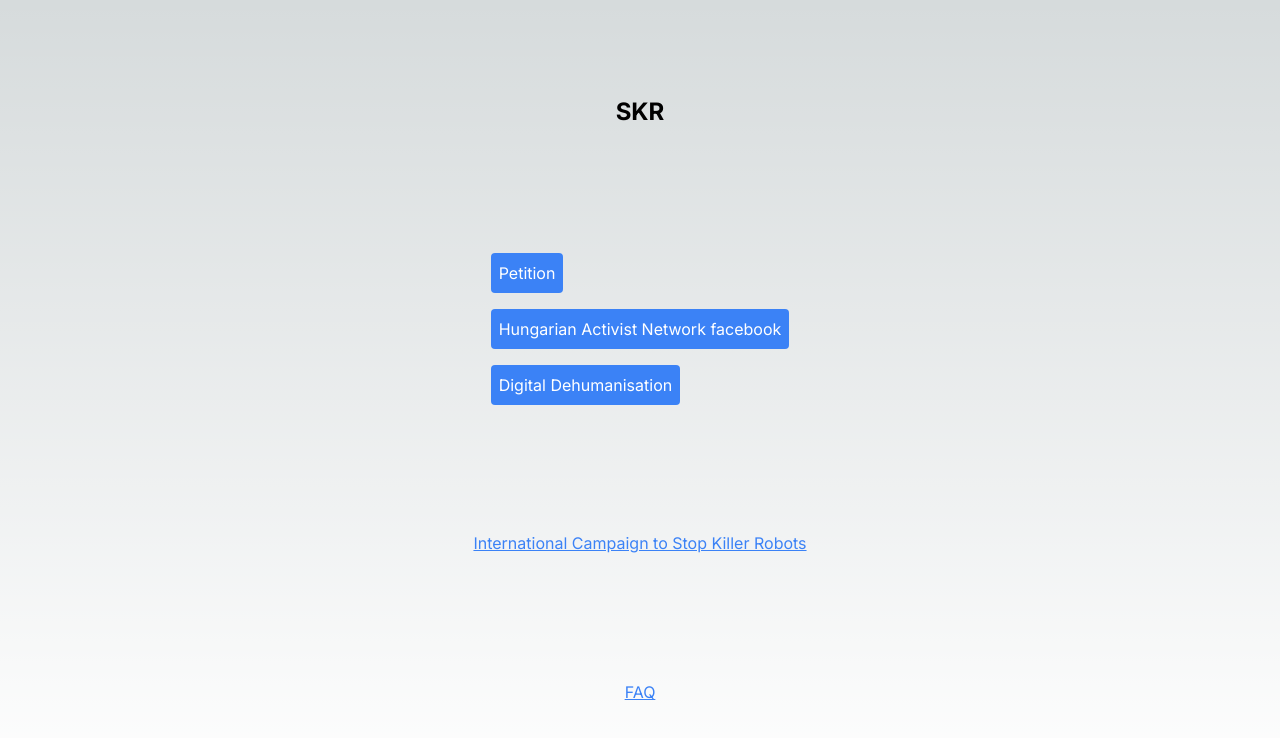
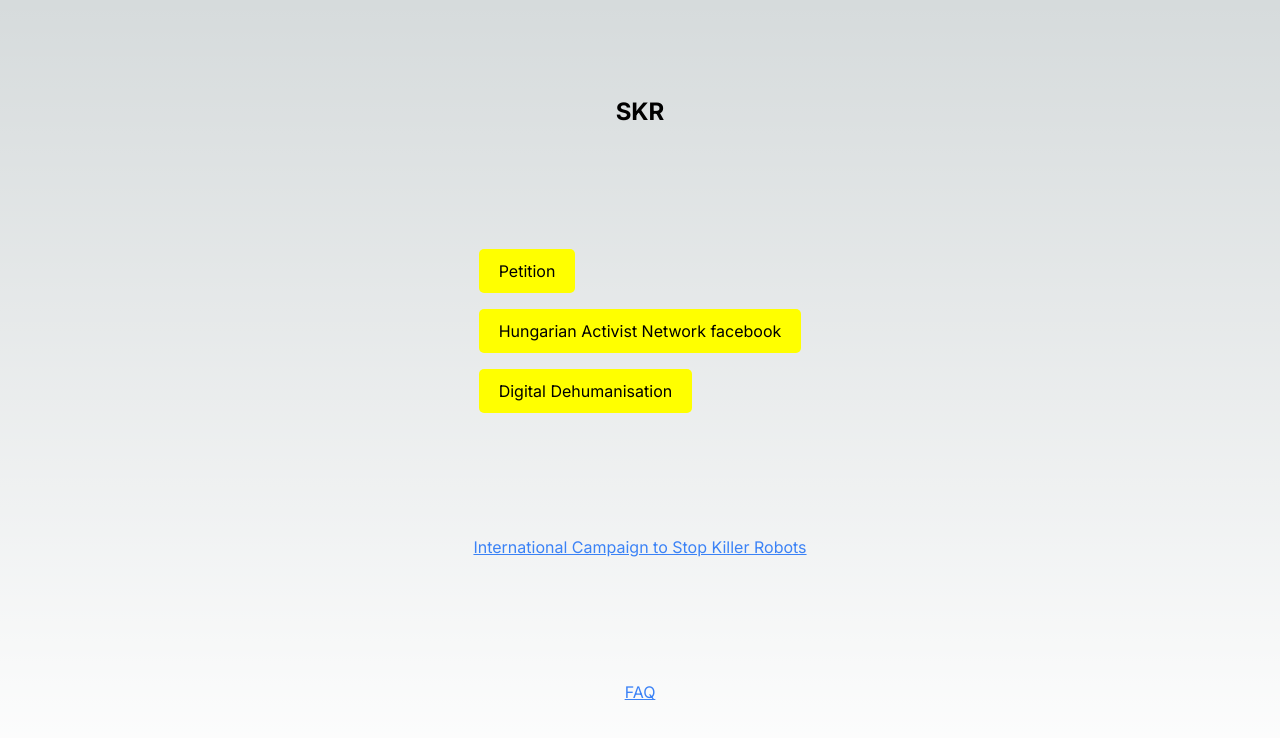
Before and after one commit to polymons/LinkRedirect, a Next.js app: page / in a window 1280 px wide. Shown: the top 738 px of the page. Built offline with nearby package versions, Linux system fonts and the light colour scheme; no server answers.

Commit message:
add statistics

```diff
--- a/app/components/SocialMediaButton.tsx
+++ b/app/components/SocialMediaButton.tsx
@@ -15,7 +15,7 @@
 
   return (
     <a href={url} target="_blank" rel="noopener noreferrer">
-      <button onClick={handleClick} className="p-2 bg-blue-500 text-white rounded">
+      <button onClick={handleClick} className="">
         {name}
       </button>
     </a>
--- a/app/services/firebaseService.ts
+++ b/app/services/firebaseService.ts
@@ -3,6 +3,7 @@
 import { getFirestore, doc, updateDoc, increment } from "firebase/firestore";
 import { getAnalytics, isSupported, logEvent } from "firebase/analytics";
 import { firebaseConfig } from "../../firebaseConfig";
+
 
 class FirebaseService {
     private app;
@@ -28,6 +29,7 @@
   }
 
   async incrementClickCount(id: string) {
+
       if (this.db) {
           const docRef = doc(this.db, "clicks", id);
           await updateDoc(docRef, { count: increment(1) });
--- a/app/styles/global.css
+++ b/app/styles/global.css
@@ -66,5 +66,4 @@
   background-color: black;
   color: white;
   border: 2px solid white;
-
 }
```
